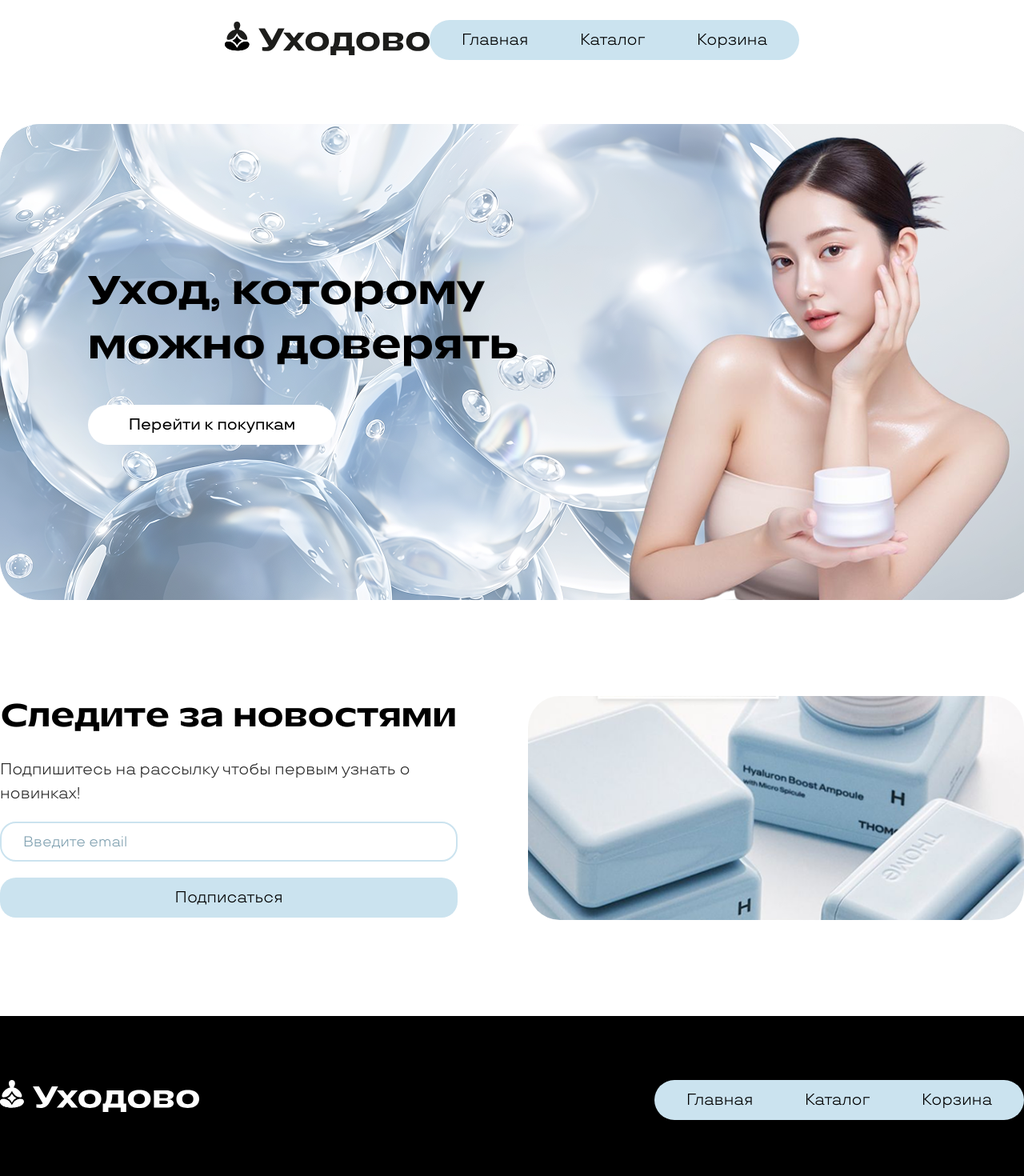
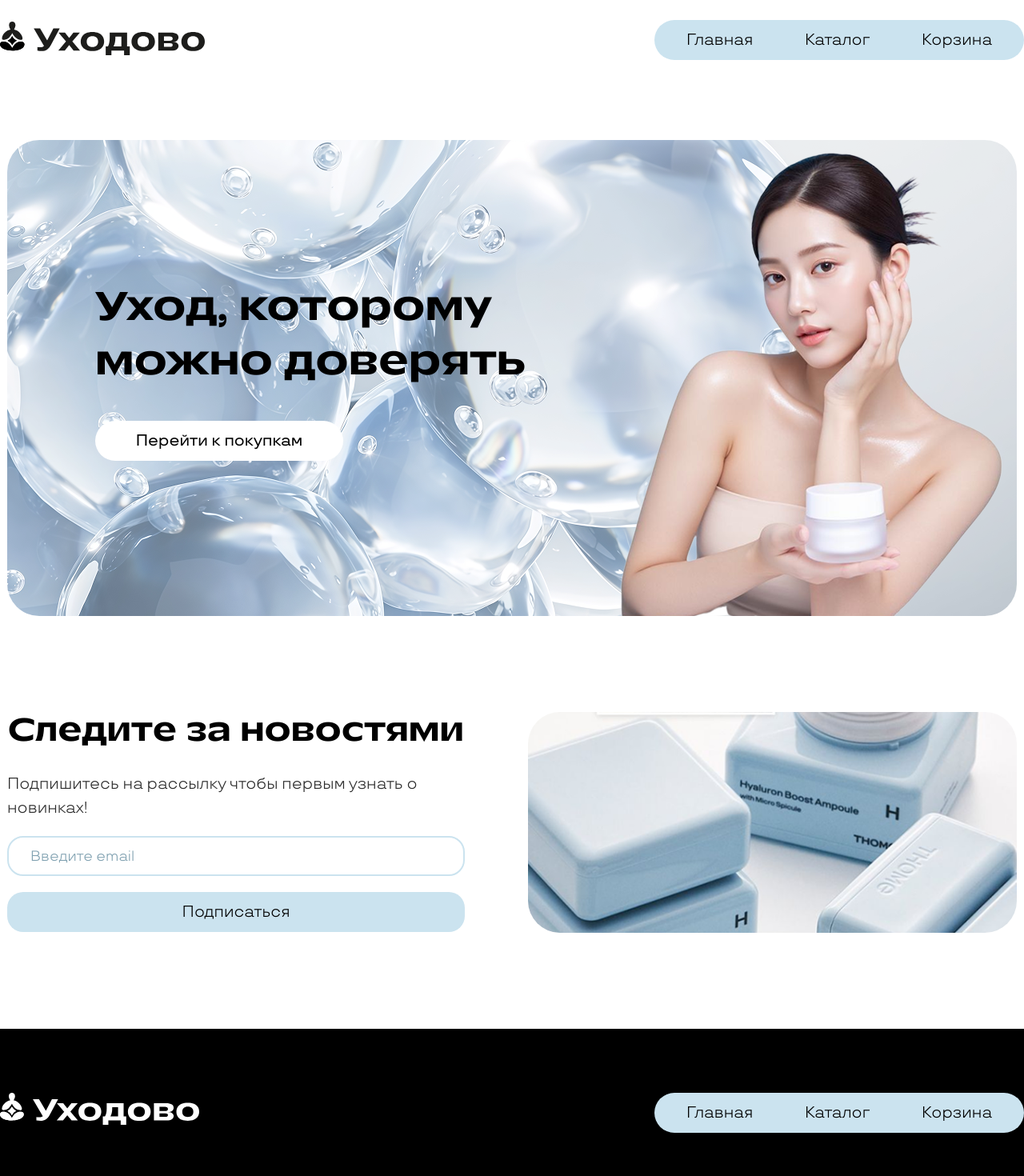
Before and after one commit to aviktoria962-cmyk/uhodovo, a React (Vite) app: page / in a window 1280 px wide. Shown: the top 1470 px of the page at 80% size. Built offline with nearby package versions, Linux system fonts and the light colour scheme.

Commit message:
uhodovo practice

```diff
--- a/src/App.jsx
+++ b/src/App.jsx
@@ -7,7 +7,7 @@ export function App() {
   return (
     <div className="layout">
       <Header />
-      <main>
+      <main className="container">
         <Banner />
         <News />
       </main>
--- a/src/components/Banner/Banner.jsx
+++ b/src/components/Banner/Banner.jsx
@@ -4,11 +4,9 @@ import bannerBg from '../../assets/images/banner.png'
 export function Banner() {
   return (
     <div className={s.banZaliv} style={{ backgroundImage: `url(${bannerBg})` }}>
-      <div className="container" id="banner">
-        <div className={s.banText}>
-          <h1 className={s.title}>Уход, которому<br /> можно доверять</h1>
-          <a href="/catalog" className={s.but2}>Перейти к покупкам</a>
-        </div>
+      <div className={s.banText} id="banner">
+        <h1 className={s.title}>Уход, которому<br /> можно доверять</h1>
+        <a href="/catalog" className={s.but2}>Перейти к покупкам</a>
       </div>
     </div>
   )
--- a/src/components/Banner/Banner.module.css
+++ b/src/components/Banner/Banner.module.css
@@ -1,6 +1,11 @@
 .banZaliv {
     width: 100%;
     height: 595px;
+    background-size: cover;
+    background-position: center;
+    background-repeat: no-repeat;
+    border-radius: 40px;
+    margin-top: 20px;
 }
 
 .banText {
--- a/src/components/Header/Header.module.css
+++ b/src/components/Header/Header.module.css
@@ -1,4 +1,5 @@
 .head1 {
+    width: 100%;
     max-width: 1300px;
     margin: 0 auto;
     padding-top: 25px;
@@ -7,6 +8,7 @@
     align-items: center;
     justify-content: space-between;
 }
+
 .headAll {
     display: flex;
     align-items: center;
--- a/src/components/News/News.module.css
+++ b/src/components/News/News.module.css
@@ -1,6 +1,4 @@
 .newsBlock {
-    max-width: 1300px;
-    margin: 0 auto;
     padding-top: 120px;
     display: flex;
     justify-content: space-between;
```
